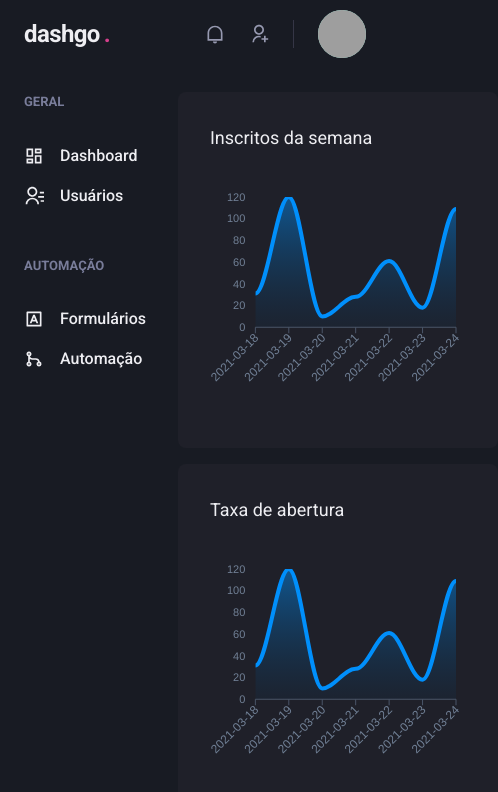
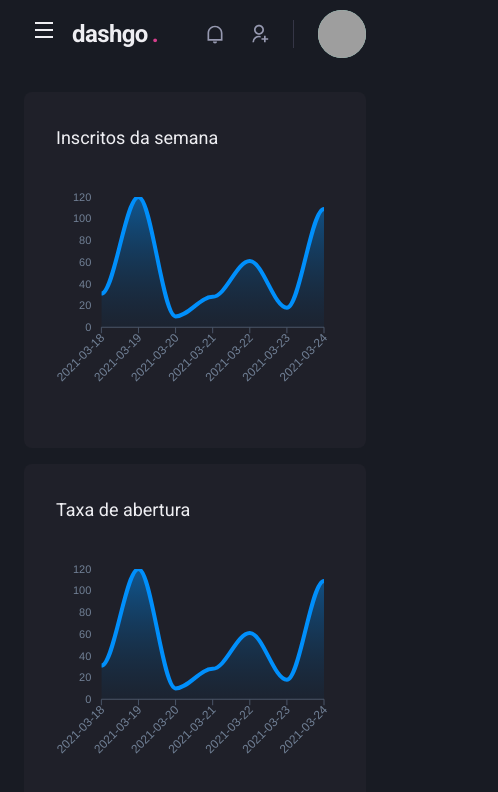
Before and after one commit to cvieira850/dashgo, a Next.js app: page /dashboard in a window 390 px wide. Shown: the top 792 px of the page, 498 px wide, since content can reach past the window. Built offline with nearby package versions, Linux system fonts and the light colour scheme; grey boxes are pictures that could not be loaded.

Commit message:
feat: add responsiveness sidebar with drawer menu

```diff
--- a/src/components/Header/index.tsx
+++ b/src/components/Header/index.tsx
@@ -1,10 +1,14 @@
-import { Flex, useBreakpointValue } from '@chakra-ui/react'
+import { Flex, Icon, IconButton, useBreakpointValue } from '@chakra-ui/react'
+import { RiMenuLine } from 'react-icons/ri'
+import { useSidebarDrawer } from '../../contexts/SidebarDrawerContext'
 import { Logo } from './Logo'
 import { NotificationsNav } from './NotificationsNav'
 import { Profile } from './Profile'
 import { SearchBox } from './SearchBox'
 
 export function Header() {
+  const { onOpen } = useSidebarDrawer()
+
   const isWideVersion = useBreakpointValue({
     base: false,
     lg: true
@@ -20,6 +24,21 @@ export function Header() {
       paddingX="6"
       alignItems="center"
     >
+      { !isWideVersion && (
+        <IconButton
+          aria-label="Open navigation"
+          icon={<Icon
+          as={RiMenuLine}
+          />}
+          fontSize="24"
+          variant="unstyled"
+          onClick={onOpen}
+          mr="2"
+        >
+
+        </IconButton>
+      )}
+
       <Logo />
 
       { isWideVersion && <SearchBox /> }
--- /dev/null
+++ b/src/components/Sidebar/SidebarNav.tsx
@@ -0,0 +1,19 @@
+import { Stack } from "@chakra-ui/react";
+import { RiContactsLine, RiDashboardLine, RiGitMergeLine, RiInputMethodLine } from "react-icons/ri";
+import { NavLink } from "./NavLink";
+import { NavSection } from "./NavSection";
+
+export function SidebarNav() {
+  return (
+    <Stack spacing="12" alignItems="flex-start">
+      <NavSection title="GERAL">
+        <NavLink icon={RiDashboardLine}>Dashboard</NavLink>
+        <NavLink icon={RiContactsLine}>Usuários</NavLink>
+      </NavSection>
+      <NavSection title="AUTOMAÇÃO">
+        <NavLink icon={RiInputMethodLine}>Formulários</NavLink>
+        <NavLink icon={RiGitMergeLine}>Automação</NavLink>
+      </NavSection>
+    </Stack>
+  )
+}
--- a/src/components/Sidebar/index.tsx
+++ b/src/components/Sidebar/index.tsx
@@ -1,21 +1,32 @@
-import { Box, Stack, Text, Link, Icon } from "@chakra-ui/react";
-import { RiContactsLine, RiDashboardLine, RiGitMergeLine, RiInputMethodLine } from "react-icons/ri";
-import { NavLink } from "./NavLink";
-import { NavSection } from "./NavSection";
+import { Box, Drawer, DrawerBody, DrawerCloseButton, DrawerContent, DrawerHeader, DrawerOverlay, useBreakpointValue } from "@chakra-ui/react";
+import { useSidebarDrawer } from "../../contexts/SidebarDrawerContext";
+import { SidebarNav } from "./SidebarNav";
 
 export function Sidebar() {
+  const { isOpen, onClose } = useSidebarDrawer()
+  const isDrawerSidebar = useBreakpointValue({
+    base: true,
+    lg: false
+  })
+
+  if ( isDrawerSidebar) {
+    return (
+      <Drawer isOpen={isOpen} placement="left" onClose={onClose}>
+        <DrawerOverlay>
+          <DrawerContent bg="gray.800" p="4">
+            <DrawerCloseButton mt="6"/>
+            <DrawerHeader>Navegação</DrawerHeader>
+            <DrawerBody>
+              <SidebarNav />
+            </DrawerBody>
+          </DrawerContent>
+        </DrawerOverlay>
+      </Drawer>
+    )
+  }
   return (
     <Box as="aside" width="64" marginRight="8">
-      <Stack spacing="12" alignItems="flex-start">
-        <NavSection title="GERAL">
-          <NavLink icon={RiDashboardLine}>Dashboard</NavLink>
-          <NavLink icon={RiContactsLine}>Usuários</NavLink>
-        </NavSection>
-        <NavSection title="AUTOMAÇÃO">
-          <NavLink icon={RiInputMethodLine}>Formulários</NavLink>
-          <NavLink icon={RiGitMergeLine}>Automação</NavLink>
-        </NavSection>
-      </Stack>
+      <SidebarNav />
     </Box>
   )
 }
--- /dev/null
+++ b/src/contexts/SidebarDrawerContext.tsx
@@ -0,0 +1,28 @@
+import { useDisclosure, UseDisclosureReturn } from "@chakra-ui/react";
+import { useRouter } from "next/router";
+import { createContext, ReactNode, useContext, useEffect } from "react";
+
+interface SidebarDrawerProviderProps {
+  children: ReactNode;
+}
+
+type SidebarDrawerContextData = UseDisclosureReturn
+
+const SidebarDrawerContext = createContext({} as SidebarDrawerContextData);
+
+export function SidebarDrawerProvider({ children }: SidebarDrawerProviderProps) {
+  const disclosure = useDisclosure();
+  const router = useRouter()
+
+  useEffect(()=> {
+    disclosure.onClose()
+  },[router.asPath])
+
+  return (
+    <SidebarDrawerContext.Provider value={disclosure}>
+      { children }
+    </SidebarDrawerContext.Provider>
+  )
+}
+
+export const useSidebarDrawer = () => useContext(SidebarDrawerContext);
--- a/src/pages/_app.tsx
+++ b/src/pages/_app.tsx
@@ -1,11 +1,14 @@
 import { AppProps } from "next/app";
 import { ChakraProvider } from "@chakra-ui/react";
 import { theme } from '../styles/theme'
+import { SidebarDrawerProvider } from "../contexts/SidebarDrawerContext";
 
 function MyApp({ Component, pageProps }: AppProps) {
   return (
     <ChakraProvider theme={theme}>
-      <Component {...pageProps} />
+      <SidebarDrawerProvider>
+        <Component {...pageProps} />
+      </SidebarDrawerProvider>
     </ChakraProvider>
   );
 }
```
Also changed, not shown: .eslintrc.json.
